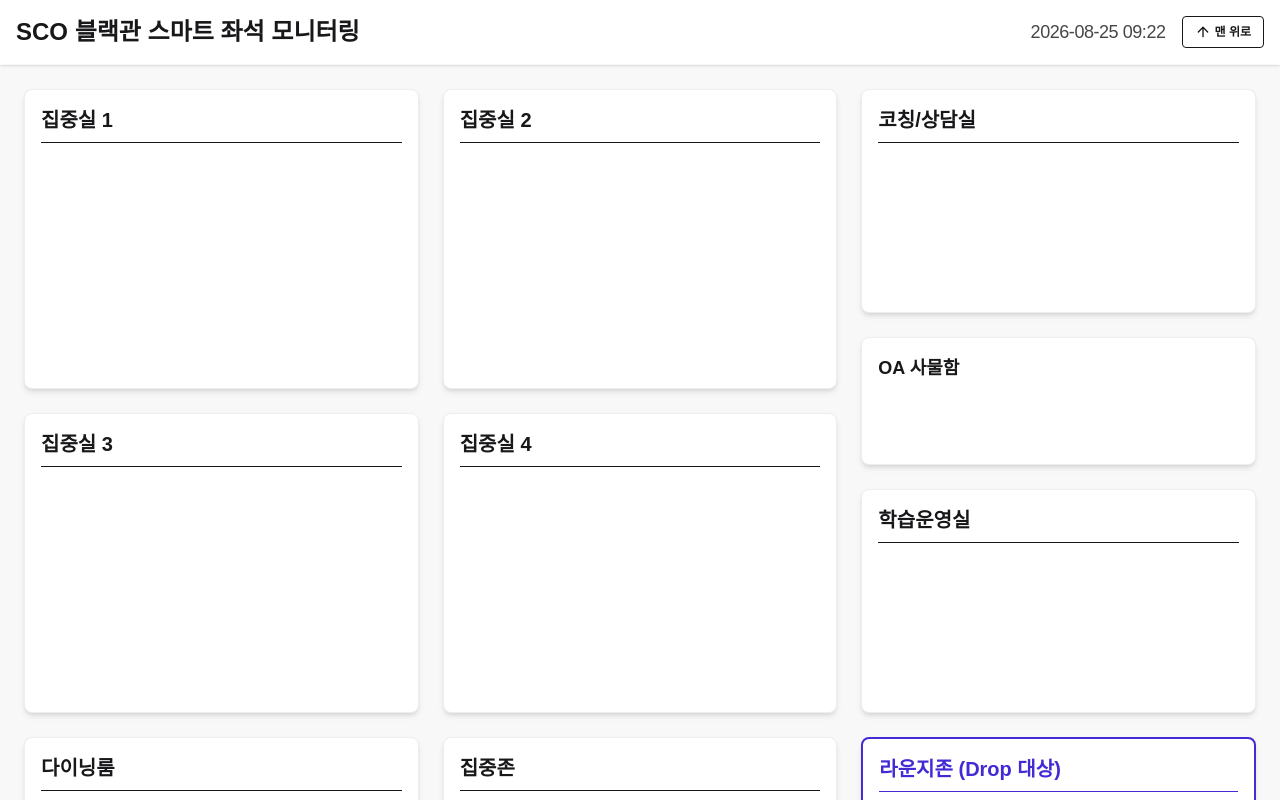
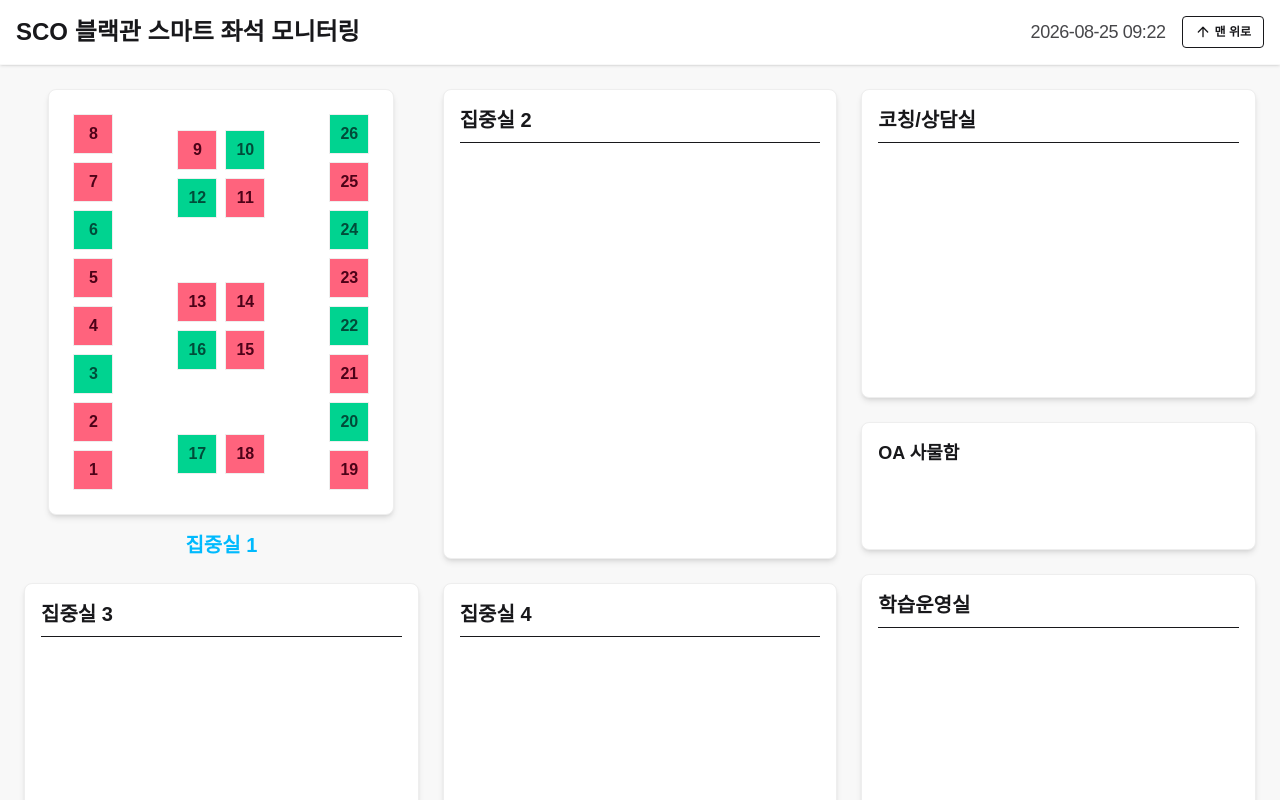
Before and after one commit to HKoiKoi/sco-black-seat-monitor, a React (Vite) app: page / in a window 1280 px wide. Shown: the top 800 px of the page. Built offline with nearby package versions, Linux system fonts and the light colour scheme; a web font is replaced by a local one.

Commit message:
✨ feat(room): 집중실 1 컴포넌트 완성

```diff
--- a/src/App.tsx
+++ b/src/App.tsx
@@ -1,20 +1,20 @@
 import React from "react";
 import Header from "@/components/layout/Header";
+import FocusRoom1 from "@/components/room/FocusRoom1";
 
 const App: React.FC = () => {
   return (
-    // 전체 배경 및 최소 높이 설정
     <div className="min-h-screen bg-base-200 flex flex-col text-base-content">
       {/* 1. 상단 헤더 컴포넌트 적용 */}
       <Header />
 
       {/* 2. 메인 컨텐츠 영역 (구역별 Grid 배치) */}
       <main className="flex-1 p-6 grid grid-cols-12 gap-6">
-        {/* 좌측: 집중실 1~4 구역 (8칸 차지) */}
         <section className="col-span-12 xl:col-span-8 grid grid-cols-1 md:grid-cols-2 gap-6">
-          <div className="card bg-base-100 shadow-md border border-base-300 p-4 min-h-75">
-            <h2 className="text-xl font-bold mb-4 border-b pb-2">집중실 1</h2>
-            {/* 좌석 뱃지들이 들어갈 공간 */}
+          {/* 집중실 1 (타이틀 하단 배치 및 별도 컨테이너화) */}
+          <div className="flex flex-col items-center">
+            <FocusRoom1 />
+            <h2 className="text-xl font-bold mt-4 text-info">집중실 1</h2>
           </div>
           <div className="card bg-base-100 shadow-md border border-base-300 p-4 min-h-75">
             <h2 className="text-xl font-bold mb-4 border-b pb-2">집중실 2</h2>
--- /dev/null
+++ b/src/components/room/FocusRoom1.tsx
@@ -0,0 +1,65 @@
+import React from "react";
+import Seat from "@/components/seat/Seat";
+
+const FocusRoom1: React.FC = () => {
+  return (
+    <div className="card bg-base-100 shadow-md border border-base-300 p-6 min-w-max mx-auto">
+      {/* 3열 구조 레이아웃 */}
+      <div className="flex justify-between items-stretch gap-16">
+        {/* 1. 좌측 열 (8번 ~ 1번, 책상이 오른쪽) */}
+        <div className="flex flex-col gap-2">
+          {[8, 7, 6, 5, 4, 3, 2, 1].map((id) => (
+            <Seat
+              key={id}
+              id={id}
+              status={id % 3 === 0 ? "occupied" : "empty"}
+            />
+          ))}
+        </div>
+
+        {/* 2. 중앙 열 (마주보는 형태의 그룹 3개) */}
+        <div className="flex flex-col justify-between py-4 gap-6">
+          <div className="flex flex-col gap-2">
+            <div className="flex gap-2">
+              <Seat id={9} status="empty" />
+              <Seat id={10} status="occupied" />
+            </div>
+            <div className="flex gap-2">
+              <Seat id={12} status="occupied" />
+              <Seat id={11} status="empty" />
+            </div>
+          </div>
+
+          <div className="flex flex-col gap-2">
+            <div className="flex gap-2">
+              <Seat id={13} status="empty" />
+              <Seat id={14} status="empty" />
+            </div>
+            <div className="flex gap-2">
+              <Seat id={16} status="occupied" />
+              <Seat id={15} status="empty" />
+            </div>
+          </div>
+
+          <div className="flex gap-2">
+            <Seat id={17} status="occupied" />
+            <Seat id={18} status="empty" />
+          </div>
+        </div>
+
+        {/* 3. 우측 열 (26번 ~ 19번, 책상이 왼쪽) */}
+        <div className="flex flex-col gap-2">
+          {[26, 25, 24, 23, 22, 21, 20, 19].map((id) => (
+            <Seat
+              key={id}
+              id={id}
+              status={id % 2 === 0 ? "occupied" : "empty"}
+            />
+          ))}
+        </div>
+      </div>
+    </div>
+  );
+};
+
+export default FocusRoom1;
--- /dev/null
+++ b/src/components/seat/Seat.tsx
@@ -0,0 +1,26 @@
+import React from "react";
+
+export type SeatStatus = "occupied" | "empty";
+
+interface SeatProps {
+  id: number;
+  status?: SeatStatus;
+}
+
+const Seat: React.FC<SeatProps> = ({ id, status = "empty" }) => {
+  // 입실(초록색), 미입실/퇴실(빨간색)
+  const badgeColor =
+    status === "occupied"
+      ? "bg-success text-success-content"
+      : "bg-error text-error-content";
+
+  return (
+    <div
+      className={`flex items-center justify-center w-10 h-10 border border-base-300 font-bold ${badgeColor} transition-colors cursor-pointer hover:opacity-80`}
+    >
+      {id}
+    </div>
+  );
+};
+
+export default Seat;
```
